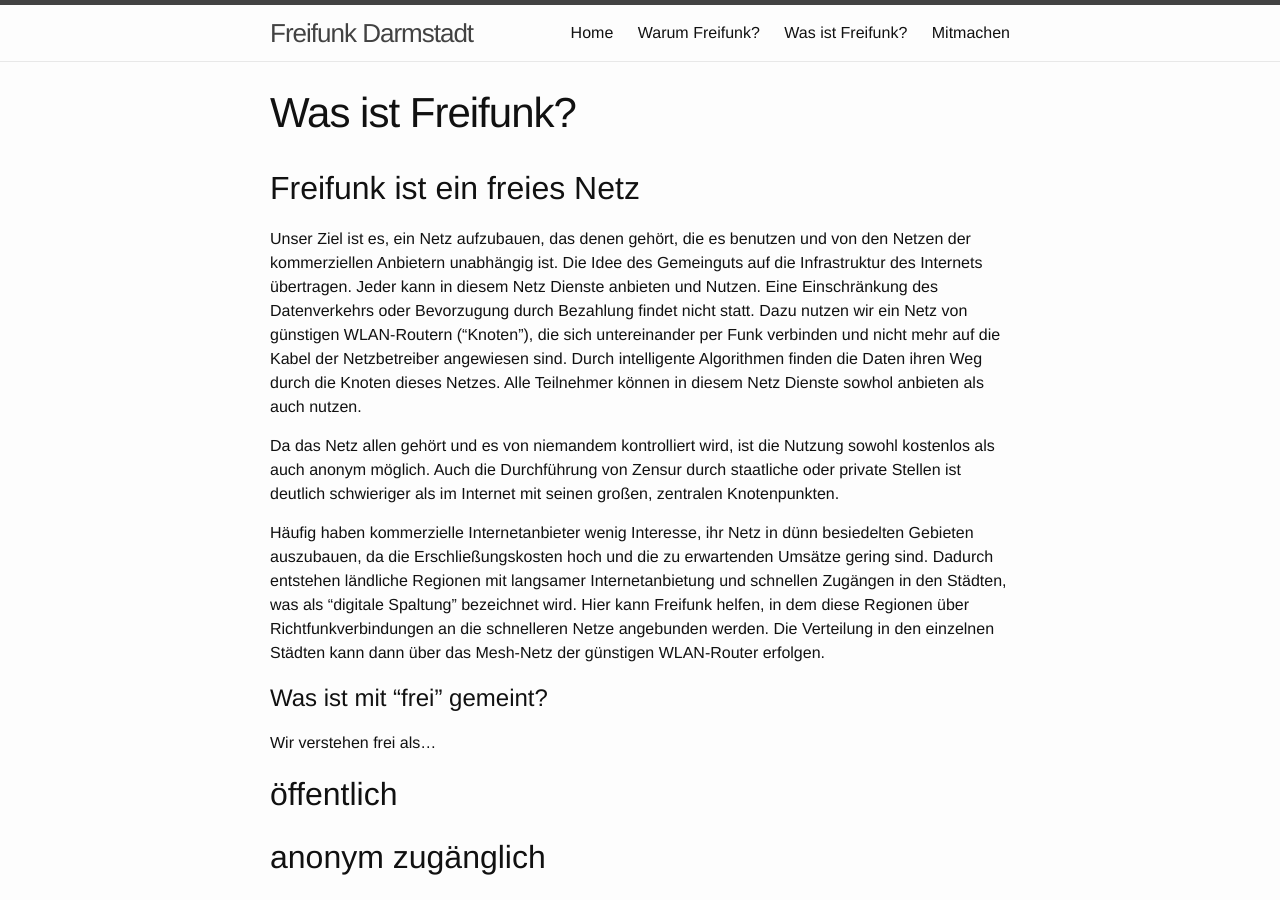
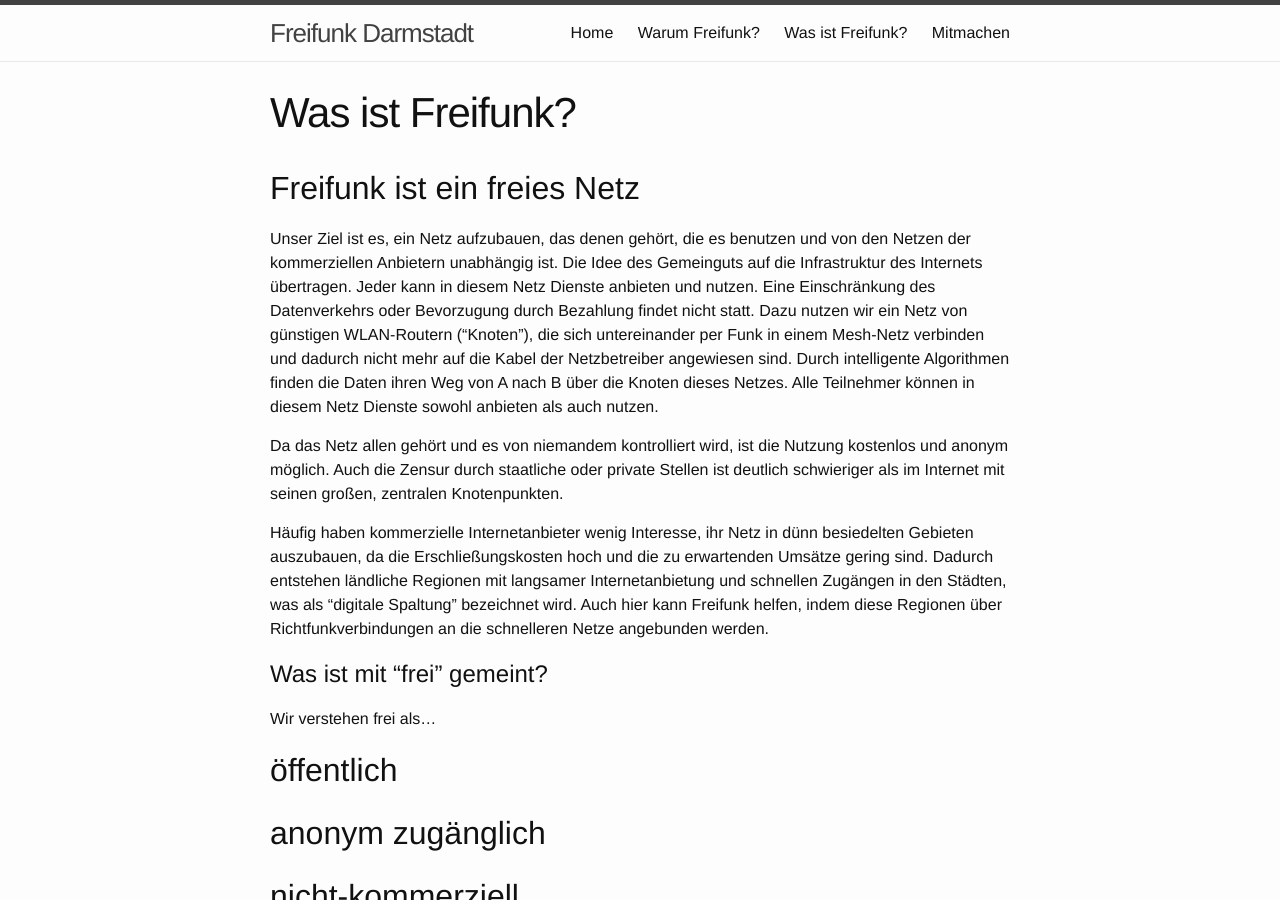
Before and after one commit to mdrenger/darmstadt.freifunk.net, a Jekyll site: the page built from pages/ueber-freifunk.md, in a window 1280 px wide and 900 px high. Built offline with Jekyll 4.4.1, drawn with Linux system fonts in a browser that asks for light colours.

Commit message:
ueber-freifunk: correct typos, update text

```diff
--- a/pages/ueber-freifunk.md
+++ b/pages/ueber-freifunk.md
@@ -8,11 +8,11 @@
 
 Freifunk ist ein freies Netz
 -------------------------
-Unser Ziel ist es, ein Netz aufzubauen, das denen gehört, die es benutzen und von den Netzen der kommerziellen Anbietern unabhängig ist. Die Idee des Gemeinguts auf die Infrastruktur des Internets übertragen. Jeder kann in diesem Netz Dienste anbieten und Nutzen. Eine Einschränkung des Datenverkehrs oder Bevorzugung durch Bezahlung findet nicht statt. Dazu nutzen wir ein Netz von günstigen WLAN-Routern ("Knoten"), die sich untereinander per Funk verbinden und nicht mehr auf die Kabel der Netzbetreiber angewiesen sind. Durch intelligente Algorithmen finden die Daten ihren Weg durch die Knoten dieses Netzes. Alle Teilnehmer können in diesem Netz Dienste sowhol anbieten als auch nutzen.
+Unser Ziel ist es, ein Netz aufzubauen, das denen gehört, die es benutzen und von den Netzen der kommerziellen Anbietern unabhängig ist. Die Idee des Gemeinguts auf die Infrastruktur des Internets übertragen. Jeder kann in diesem Netz Dienste anbieten und nutzen. Eine Einschränkung des Datenverkehrs oder Bevorzugung durch Bezahlung findet nicht statt. Dazu nutzen wir ein Netz von günstigen WLAN-Routern ("Knoten"), die sich untereinander per Funk in einem Mesh-Netz verbinden und dadurch nicht mehr auf die Kabel der Netzbetreiber angewiesen sind. Durch intelligente Algorithmen finden die Daten ihren Weg von A nach B über die Knoten dieses Netzes. Alle Teilnehmer können in diesem Netz Dienste sowohl anbieten als auch nutzen.
 
-Da das Netz allen gehört und es von niemandem kontrolliert wird, ist die Nutzung sowohl kostenlos als auch anonym möglich. Auch die Durchführung von Zensur durch staatliche oder private Stellen ist deutlich schwieriger als im Internet mit seinen großen, zentralen Knotenpunkten.
+Da das Netz allen gehört und es von niemandem kontrolliert wird, ist die Nutzung kostenlos und anonym möglich. Auch die Zensur durch staatliche oder private Stellen ist deutlich schwieriger als im Internet mit seinen großen, zentralen Knotenpunkten.
 
-Häufig haben kommerzielle Internetanbieter wenig Interesse, ihr Netz in dünn besiedelten Gebieten auszubauen, da die Erschließungskosten hoch und die zu erwartenden Umsätze gering sind. Dadurch entstehen ländliche Regionen mit langsamer Internetanbietung und schnellen Zugängen in den Städten, was als "digitale Spaltung" bezeichnet wird. Hier kann Freifunk helfen, in dem diese Regionen über Richtfunkverbindungen an die schnelleren Netze angebunden werden. Die Verteilung in den einzelnen Städten kann dann über das Mesh-Netz der günstigen WLAN-Router erfolgen.
+Häufig haben kommerzielle Internetanbieter wenig Interesse, ihr Netz in dünn besiedelten Gebieten auszubauen, da die Erschließungskosten hoch und die zu erwartenden Umsätze gering sind. Dadurch entstehen ländliche Regionen mit langsamer Internetanbietung und schnellen Zugängen in den Städten, was als "digitale Spaltung" bezeichnet wird. Auch hier kann Freifunk helfen, indem diese Regionen über Richtfunkverbindungen an die schnelleren Netze angebunden werden.
 
 
 Was ist mit "frei" gemeint?
```
